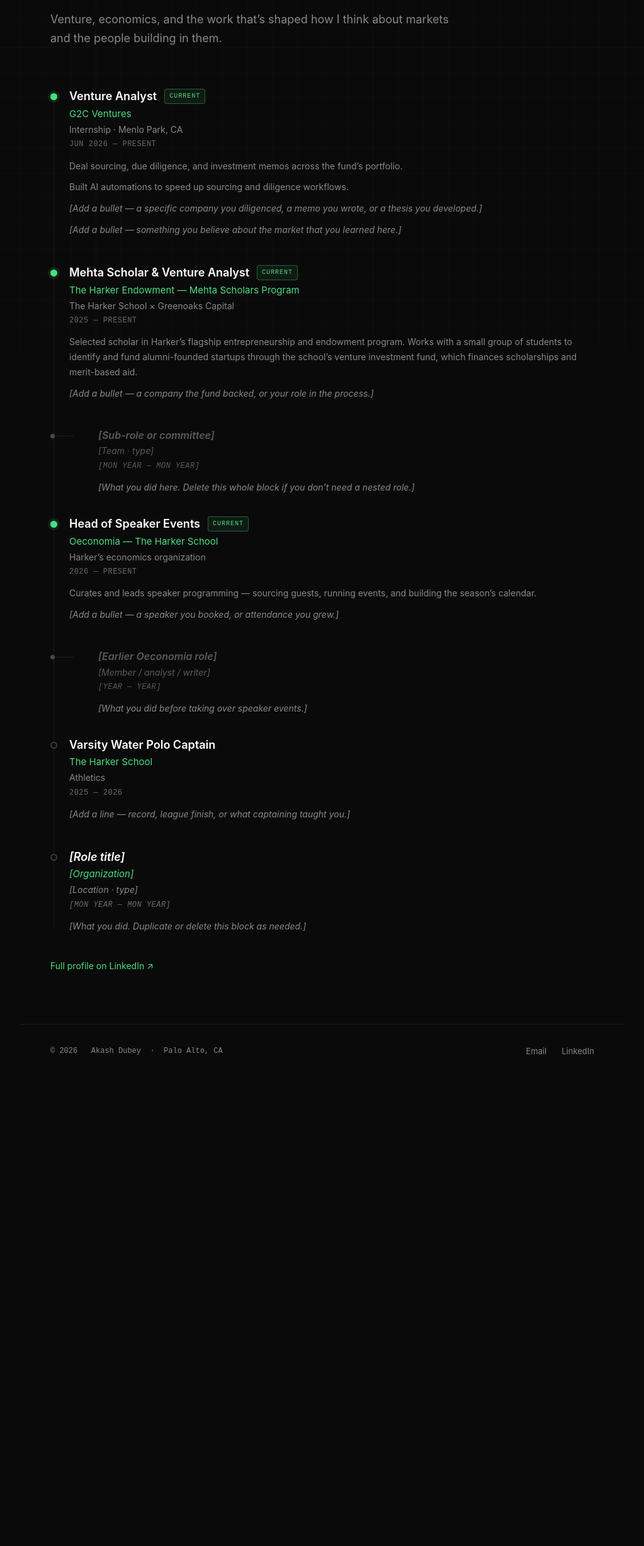
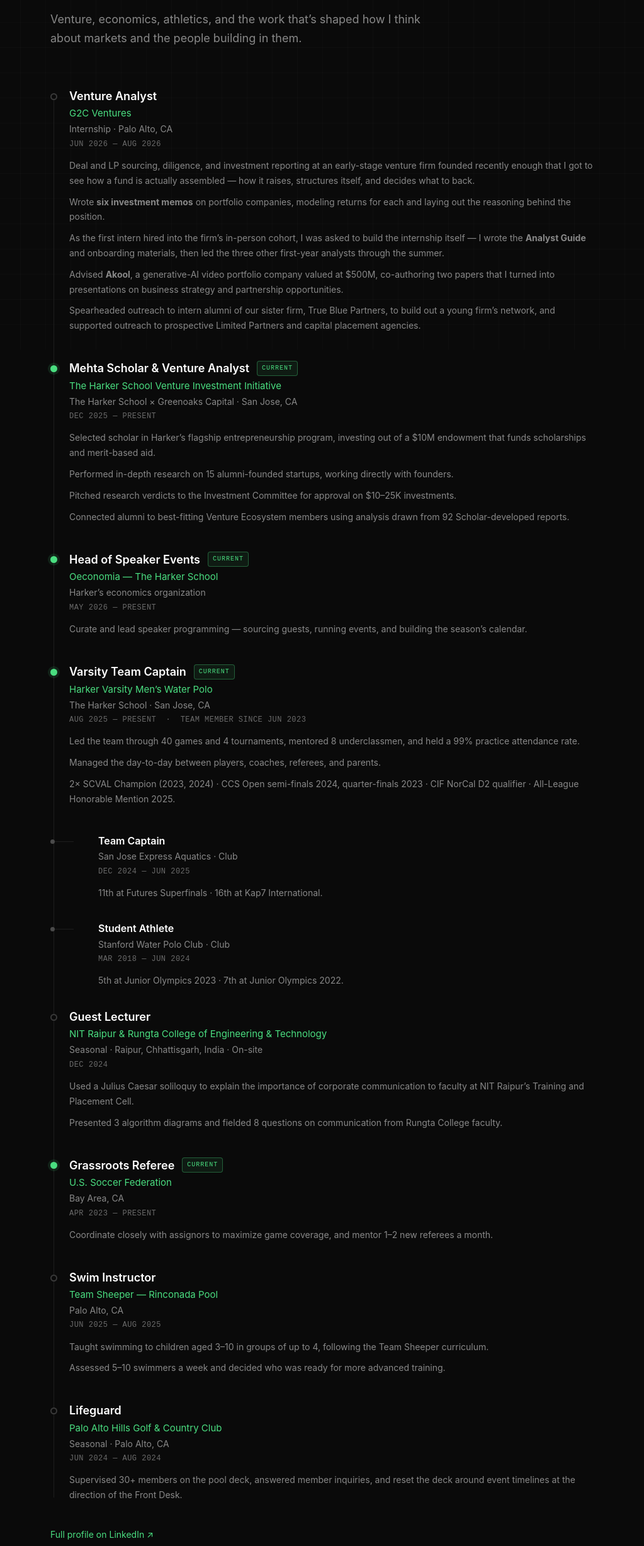
Before and after one commit to adubeyhawaii/adubeyhawaii.github.io, a plain HTML site: page experience/index.html in a window 1280 px wide. Shown: the part 245-2700 px from the top of the page at 63% size, without its empty margins (128-1151 px from the left). Before the commit the page ends 1957 px from the top, so only its background shows below. Drawn offline with Linux system fonts and the light colour scheme.

Commit message:
Fill site with real content from resume + LinkedIn
- About: real GPA/SAT, awards, coursework, skills, interests
- Experience: full timeline incl. G2C detail, club water polo, guest
  lectures, refereeing, swim instructing, lifeguarding
- Home: updated hero, about blurb, and condensed experience entries
- Writing: dropped the two placeholder posts
No placeholders remain.

```diff
--- a/experience/index.html
+++ b/experience/index.html
@@ -26,8 +26,8 @@
     <p class="page-eyebrow">Experience</p>
     <h1 class="page-title">Where I spend my time.</h1>
     <p class="page-lede">
-      Venture, economics, and the work that&rsquo;s shaped how I think about markets and the
-      people building in them.
+      Venture, economics, athletics, and the work that&rsquo;s shaped how I think about markets and
+      the people building in them.
     </p>
   </header>
 
@@ -36,50 +36,64 @@
     <div class="timeline">
 
       <!-- G2C -->
-      <div class="role role--current">
+      <div class="role">
         <div class="role-head">
           <h2 class="role-title">Venture Analyst</h2>
-          <span class="role-pill">Current</span>
         </div>
         <p class="role-org">G2C Ventures</p>
-        <p class="role-meta">Internship &middot; Menlo Park, CA</p>
-        <p class="role-dates">JUN 2026 &mdash; PRESENT</p>
+        <p class="role-meta">Internship &middot; Palo Alto, CA</p>
+        <p class="role-dates">JUN 2026 &mdash; AUG 2026</p>
         <div class="role-body">
-          <p>Deal sourcing, due diligence, and investment memos across the fund&rsquo;s portfolio.</p>
-          <p>Built AI automations to speed up sourcing and diligence workflows.</p>
-          <p class="todo">[Add a bullet &mdash; a specific company you diligenced, a memo you wrote, or a thesis you developed.]</p>
-          <p class="todo">[Add a bullet &mdash; something you believe about the market that you learned here.]</p>
+          <p>
+            Deal and LP sourcing, diligence, and investment reporting at an early-stage venture firm
+            founded recently enough that I got to see how a fund is actually assembled &mdash; how it
+            raises, structures itself, and decides what to back.
+          </p>
+          <p>
+            Wrote <strong>six investment memos</strong> on portfolio companies, modeling returns for
+            each and laying out the reasoning behind the position.
+          </p>
+          <p>
+            As the first intern hired into the firm&rsquo;s in-person cohort, I was asked to build the
+            internship itself &mdash; I wrote the <strong>Analyst Guide</strong> and onboarding
+            materials, then led the three other first-year analysts through the summer.
+          </p>
+          <p>
+            Advised <strong>Akool</strong>, a generative-AI video portfolio company valued at $500M,
+            co-authoring two papers that I turned into presentations on business strategy and
+            partnership opportunities.
+          </p>
+          <p>
+            Spearheaded outreach to intern alumni of our sister firm, True Blue Partners, to build out
+            a young firm&rsquo;s network, and supported outreach to prospective Limited Partners and
+            capital placement agencies.
+          </p>
         </div>
       </div>
 
-      <!-- Harker Endowment / Mehta -->
+      <!-- Mehta Scholar -->
       <div class="role role--current">
         <div class="role-head">
           <h2 class="role-title">Mehta Scholar &amp; Venture Analyst</h2>
           <span class="role-pill">Current</span>
         </div>
-        <p class="role-org">The Harker Endowment &mdash; Mehta Scholars Program</p>
-        <p class="role-meta">The Harker School &times; Greenoaks Capital</p>
-        <p class="role-dates">2025 &mdash; PRESENT</p>
+        <p class="role-org">The Harker School Venture Investment Initiative</p>
+        <p class="role-meta">The Harker School &times; Greenoaks Capital &middot; San Jose, CA</p>
+        <p class="role-dates">DEC 2025 &mdash; PRESENT</p>
         <div class="role-body">
           <p>
-            Selected scholar in Harker&rsquo;s flagship entrepreneurship and endowment program.
-            Works with a small group of students to identify and fund alumni-founded startups
-            through the school&rsquo;s venture investment fund, which finances scholarships and
-            merit-based aid.
+            Selected scholar in Harker&rsquo;s flagship entrepreneurship program, investing out of a
+            $10M endowment that funds scholarships and merit-based aid.
           </p>
-          <p class="todo">[Add a bullet &mdash; a company the fund backed, or your role in the process.]</p>
-        </div>
-      </div>
-
-      <div class="role role--sub">
-        <div class="role-head">
-          <h2 class="role-title todo">[Sub-role or committee]</h2>
-        </div>
-        <p class="role-meta todo">[Team &middot; type]</p>
-        <p class="role-dates todo">[MON YEAR &mdash; MON YEAR]</p>
-        <div class="role-body">
-          <p class="todo">[What you did here. Delete this whole block if you don&rsquo;t need a nested role.]</p>
+          <p>Performed in-depth research on 15 alumni-founded startups, working directly with founders.</p>
+          <p>
+            Pitched research verdicts to the Investment Committee for approval on $10&ndash;25K
+            investments.
+          </p>
+          <p>
+            Connected alumni to best-fitting Venture Ecosystem members using analysis drawn from 92
+            Scholar-developed reports.
+          </p>
         </div>
       </div>
 
@@ -91,48 +105,130 @@
         </div>
         <p class="role-org">Oeconomia &mdash; The Harker School</p>
         <p class="role-meta">Harker&rsquo;s economics organization</p>
-        <p class="role-dates">2026 &mdash; PRESENT</p>
+        <p class="role-dates">MAY 2026 &mdash; PRESENT</p>
         <div class="role-body">
-          <p>Curates and leads speaker programming &mdash; sourcing guests, running events, and
-             building the season&rsquo;s calendar.</p>
-          <p class="todo">[Add a bullet &mdash; a speaker you booked, or attendance you grew.]</p>
+          <p>
+            Curate and lead speaker programming &mdash; sourcing guests, running events, and building
+            the season&rsquo;s calendar.
+          </p>
+        </div>
+      </div>
+
+      <!-- Water polo captain -->
+      <div class="role role--current">
+        <div class="role-head">
+          <h2 class="role-title">Varsity Team Captain</h2>
+          <span class="role-pill">Current</span>
+        </div>
+        <p class="role-org">Harker Varsity Men&rsquo;s Water Polo</p>
+        <p class="role-meta">The Harker School &middot; San Jose, CA</p>
+        <p class="role-dates">AUG 2025 &mdash; PRESENT &nbsp;&middot;&nbsp; TEAM MEMBER SINCE JUN 2023</p>
+        <div class="role-body">
+          <p>
+            Led the team through 40 games and 4 tournaments, mentored 8 underclassmen, and held a 99%
+            practice attendance rate.
+          </p>
+          <p>
+            Managed the day-to-day between players, coaches, referees, and parents.
+          </p>
+          <p>
+            2&times; SCVAL Champion (2023, 2024) &middot; CCS Open semi-finals 2024, quarter-finals
+            2023 &middot; CIF NorCal D2 qualifier &middot; All-League Honorable Mention 2025.
+          </p>
         </div>
       </div>
 
       <div class="role role--sub">
         <div class="role-head">
-          <h2 class="role-title todo">[Earlier Oeconomia role]</h2>
+          <h2 class="role-title">Team Captain</h2>
         </div>
-        <p class="role-meta todo">[Member / analyst / writer]</p>
-        <p class="role-dates todo">[YEAR &mdash; YEAR]</p>
+        <p class="role-meta">San Jose Express Aquatics &middot; Club</p>
+        <p class="role-dates">DEC 2024 &mdash; JUN 2025</p>
         <div class="role-body">
-          <p class="todo">[What you did before taking over speaker events.]</p>
+          <p>11th at Futures Superfinals &middot; 16th at Kap7 International.</p>
         </div>
       </div>
 
-      <!-- Water Polo -->
-      <div class="role">
+      <div class="role role--sub">
         <div class="role-head">
-          <h2 class="role-title">Varsity Water Polo Captain</h2>
+          <h2 class="role-title">Student Athlete</h2>
         </div>
-        <p class="role-org">The Harker School</p>
-        <p class="role-meta">Athletics</p>
-        <p class="role-dates">2025 &mdash; 2026</p>
+        <p class="role-meta">Stanford Water Polo Club &middot; Club</p>
+        <p class="role-dates">MAR 2018 &mdash; JUN 2024</p>
         <div class="role-body">
-          <p class="todo">[Add a line &mdash; record, league finish, or what captaining taught you.]</p>
+          <p>5th at Junior Olympics 2023 &middot; 7th at Junior Olympics 2022.</p>
         </div>
       </div>
 
-      <!-- filler role -->
-      <div class="role todo">
+      <!-- Guest lecturer -->
+      <div class="role">
         <div class="role-head">
-          <h2 class="role-title">[Role title]</h2>
+          <h2 class="role-title">Guest Lecturer</h2>
         </div>
-        <p class="role-org">[Organization]</p>
-        <p class="role-meta">[Location &middot; type]</p>
-        <p class="role-dates">[MON YEAR &mdash; MON YEAR]</p>
+        <p class="role-org">NIT Raipur &amp; Rungta College of Engineering &amp; Technology</p>
+        <p class="role-meta">Seasonal &middot; Raipur, Chhattisgarh, India &middot; On-site</p>
+        <p class="role-dates">DEC 2024</p>
         <div class="role-body">
-          <p>[What you did. Duplicate or delete this block as needed.]</p>
+          <p>
+            Used a Julius Caesar soliloquy to explain the importance of corporate communication to
+            faculty at NIT Raipur&rsquo;s Training and Placement Cell.
+          </p>
+          <p>
+            Presented 3 algorithm diagrams and fielded 8 questions on communication from Rungta College
+            faculty.
+          </p>
+        </div>
+      </div>
+
+      <!-- Soccer referee -->
+      <div class="role role--current">
+        <div class="role-head">
+          <h2 class="role-title">Grassroots Referee</h2>
+          <span class="role-pill">Current</span>
+        </div>
+        <p class="role-org">U.S. Soccer Federation</p>
+        <p class="role-meta">Bay Area, CA</p>
+        <p class="role-dates">APR 2023 &mdash; PRESENT</p>
+        <div class="role-body">
+          <p>
+            Coordinate closely with assignors to maximize game coverage, and mentor 1&ndash;2 new
+            referees a month.
+          </p>
+        </div>
+      </div>
+
+      <!-- Swim instructor -->
+      <div class="role">
+        <div class="role-head">
+          <h2 class="role-title">Swim Instructor</h2>
+        </div>
+        <p class="role-org">Team Sheeper &mdash; Rinconada Pool</p>
+        <p class="role-meta">Palo Alto, CA</p>
+        <p class="role-dates">JUN 2025 &mdash; AUG 2025</p>
+        <div class="role-body">
+          <p>
+            Taught swimming to children aged 3&ndash;10 in groups of up to 4, following the Team
+            Sheeper curriculum.
+          </p>
+          <p>
+            Assessed 5&ndash;10 swimmers a week and decided who was ready for more advanced training.
+          </p>
+        </div>
+      </div>
+
+      <!-- Lifeguard -->
+      <div class="role">
+        <div class="role-head">
+          <h2 class="role-title">Lifeguard</h2>
+        </div>
+        <p class="role-org">Palo Alto Hills Golf &amp; Country Club</p>
+        <p class="role-meta">Seasonal &middot; Palo Alto, CA</p>
+        <p class="role-dates">JUN 2024 &mdash; AUG 2024</p>
+        <div class="role-body">
+          <p>
+            Supervised 30+ members on the pool deck, answered member inquiries, and reset the deck
+            around event timelines at the direction of the Front Desk.
+          </p>
         </div>
       </div>
 
```
Also changed, not shown: about/index.html (+49 -55 lines), index.html (+30 -25 lines), writing/index.html (+0 -25 lines).
